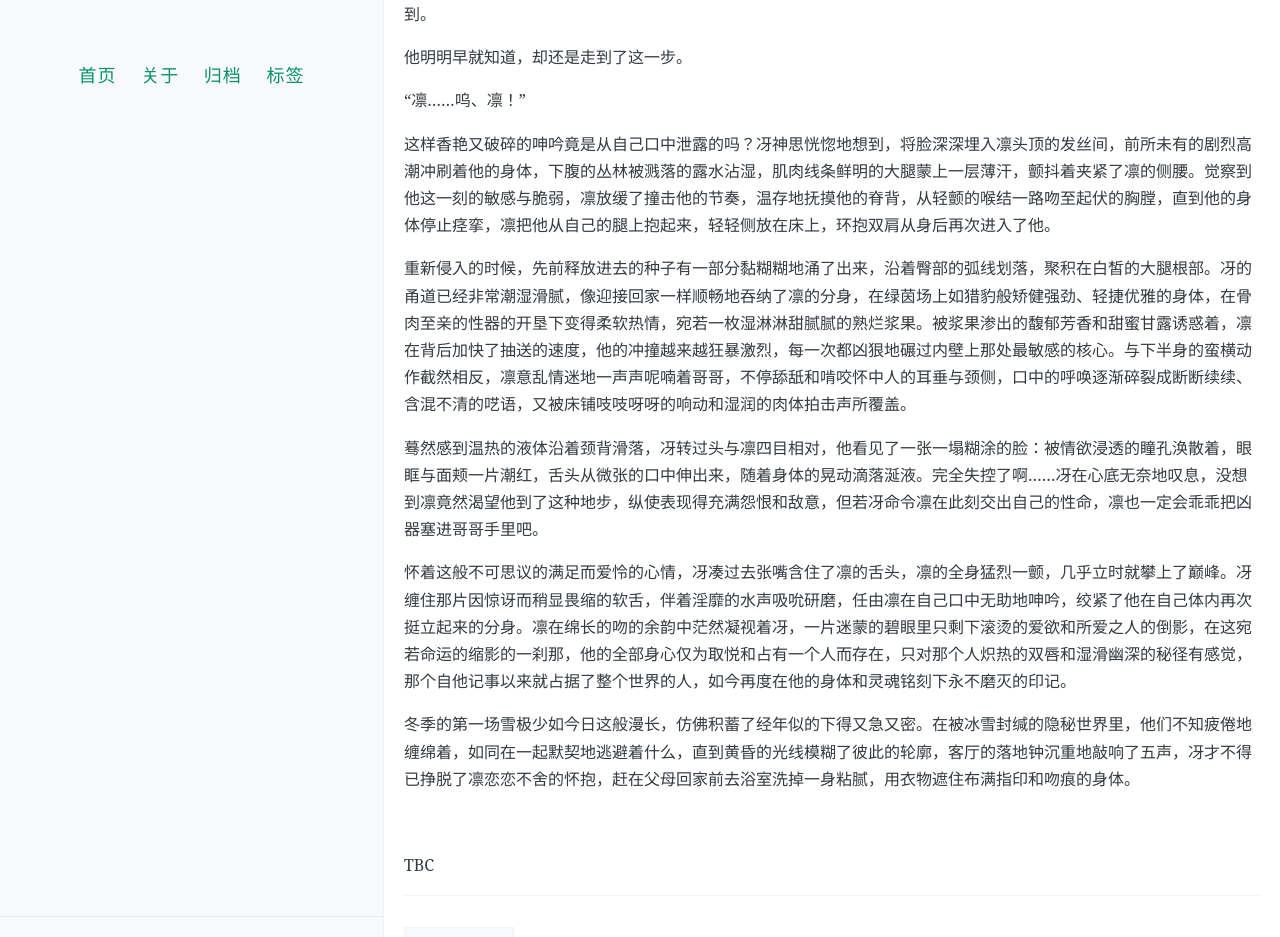
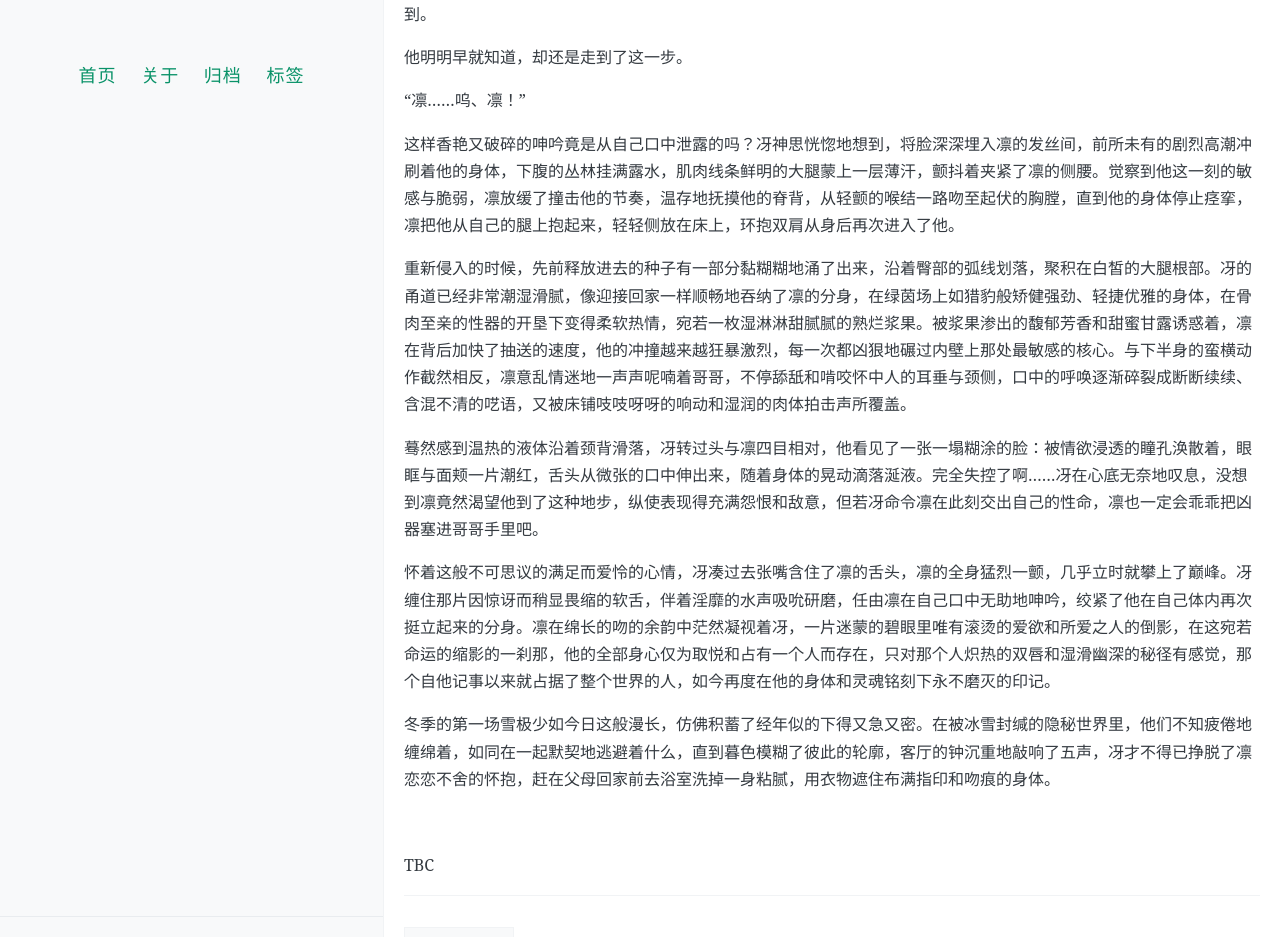
Before and after one commit to ligeiali13/blog, a Jekyll site: the page built from _posts/2021-12-11-river-of-gold.md, in a window 1280 px wide and 1400 px high, scrolled down 12283 px. Shown: the part 388-1325 px from the top of the window. Built offline with Jekyll 4.4.1, drawn with Linux system fonts in a browser that asks for light colours; comment, search, counter and statistics services are not loaded; some of the changed text lies outside the part shown.

Commit message:
Update 2021-12-11-river-of-gold.md

```diff
--- a/_posts/2021-12-11-river-of-gold.md
+++ b/_posts/2021-12-11-river-of-gold.md
@@ -366,7 +366,7 @@
 
 “对不起，哥哥……”
 
-痛苦与欣悦交织在凛潮润的眼眸里，代替了擦拭泪水的手指，他低下头细细啄吻冴的眼角和脸颊，自语般轻柔地呢喃着：“对不起，我不该那么说，其实我一直都……”
+痛苦与欣悦交织在凛潮润的眼眸里，代替了擦拭泪水的手指，他低下头细细啄吻冴的眼角和脸颊，如自语般柔声呢喃着：“对不起，我不该那么说，其实我一直都……”
 
 “不是叫你闭嘴了吗。”
 
@@ -396,15 +396,15 @@
 
 “凛……呜、凛！”
 
-这样香艳又破碎的呻吟竟是从自己口中泄露的吗？冴神思恍惚地想到，将脸深深埋入凛头顶的发丝间，前所未有的剧烈高潮冲刷着他的身体，下腹的丛林被溅落的露水沾湿，肌肉线条鲜明的大腿蒙上一层薄汗，颤抖着夹紧了凛的侧腰。觉察到他这一刻的敏感与脆弱，凛放缓了撞击他的节奏，温存地抚摸他的脊背，从轻颤的喉结一路吻至起伏的胸膛，直到他的身体停止痉挛，凛把他从自己的腿上抱起来，轻轻侧放在床上，环抱双肩从身后再次进入了他。
+这样香艳又破碎的呻吟竟是从自己口中泄露的吗？冴神思恍惚地想到，将脸深深埋入凛的发丝间，前所未有的剧烈高潮冲刷着他的身体，下腹的丛林挂满露水，肌肉线条鲜明的大腿蒙上一层薄汗，颤抖着夹紧了凛的侧腰。觉察到他这一刻的敏感与脆弱，凛放缓了撞击他的节奏，温存地抚摸他的脊背，从轻颤的喉结一路吻至起伏的胸膛，直到他的身体停止痉挛，凛把他从自己的腿上抱起来，轻轻侧放在床上，环抱双肩从身后再次进入了他。
 
 重新侵入的时候，先前释放进去的种子有一部分黏糊糊地涌了出来，沿着臀部的弧线划落，聚积在白皙的大腿根部。冴的甬道已经非常潮湿滑腻，像迎接回家一样顺畅地吞纳了凛的分身，在绿茵场上如猎豹般矫健强劲、轻捷优雅的身体，在骨肉至亲的性器的开垦下变得柔软热情，宛若一枚湿淋淋甜腻腻的熟烂浆果。被浆果渗出的馥郁芳香和甜蜜甘露诱惑着，凛在背后加快了抽送的速度，他的冲撞越来越狂暴激烈，每一次都凶狠地碾过内壁上那处最敏感的核心。与下半身的蛮横动作截然相反，凛意乱情迷地一声声呢喃着哥哥，不停舔舐和啃咬怀中人的耳垂与颈侧，口中的呼唤逐渐碎裂成断断续续、含混不清的呓语，又被床铺吱吱呀呀的响动和湿润的肉体拍击声所覆盖。
 
 蓦然感到温热的液体沿着颈背滑落，冴转过头与凛四目相对，他看见了一张一塌糊涂的脸：被情欲浸透的瞳孔涣散着，眼眶与面颊一片潮红，舌头从微张的口中伸出来，随着身体的晃动滴落涎液。完全失控了啊……冴在心底无奈地叹息，没想到凛竟然渴望他到了这种地步，纵使表现得充满怨恨和敌意，但若冴命令凛在此刻交出自己的性命，凛也一定会乖乖把凶器塞进哥哥手里吧。
 
-怀着这般不可思议的满足而爱怜的心情，冴凑过去张嘴含住了凛的舌头，凛的全身猛烈一颤，几乎立时就攀上了巅峰。冴缠住那片因惊讶而稍显畏缩的软舌，伴着淫靡的水声吸吮研磨，任由凛在自己口中无助地呻吟，绞紧了他在自己体内再次挺立起来的分身。凛在绵长的吻的余韵中茫然凝视着冴，一片迷蒙的碧眼里只剩下滚烫的爱欲和所爱之人的倒影，在这宛若命运的缩影的一刹那，他的全部身心仅为取悦和占有一个人而存在，只对那个人炽热的双唇和湿滑幽深的秘径有感觉，那个自他记事以来就占据了整个世界的人，如今再度在他的身体和灵魂铭刻下永不磨灭的印记。
+怀着这般不可思议的满足而爱怜的心情，冴凑过去张嘴含住了凛的舌头，凛的全身猛烈一颤，几乎立时就攀上了巅峰。冴缠住那片因惊讶而稍显畏缩的软舌，伴着淫靡的水声吸吮研磨，任由凛在自己口中无助地呻吟，绞紧了他在自己体内再次挺立起来的分身。凛在绵长的吻的余韵中茫然凝视着冴，一片迷蒙的碧眼里唯有滚烫的爱欲和所爱之人的倒影，在这宛若命运的缩影的一刹那，他的全部身心仅为取悦和占有一个人而存在，只对那个人炽热的双唇和湿滑幽深的秘径有感觉，那个自他记事以来就占据了整个世界的人，如今再度在他的身体和灵魂铭刻下永不磨灭的印记。
 
-冬季的第一场雪极少如今日这般漫长，仿佛积蓄了经年似的下得又急又密。在被冰雪封缄的隐秘世界里，他们不知疲倦地缠绵着，如同在一起默契地逃避着什么，直到黄昏的光线模糊了彼此的轮廓，客厅的落地钟沉重地敲响了五声，冴才不得已挣脱了凛恋恋不舍的怀抱，赶在父母回家前去浴室洗掉一身粘腻，用衣物遮住布满指印和吻痕的身体。
+冬季的第一场雪极少如今日这般漫长，仿佛积蓄了经年似的下得又急又密。在被冰雪封缄的隐秘世界里，他们不知疲倦地缠绵着，如同在一起默契地逃避着什么，直到暮色模糊了彼此的轮廓，客厅的钟沉重地敲响了五声，冴才不得已挣脱了凛恋恋不舍的怀抱，赶在父母回家前去浴室洗掉一身粘腻，用衣物遮住布满指印和吻痕的身体。
 
 <br />
 
```
